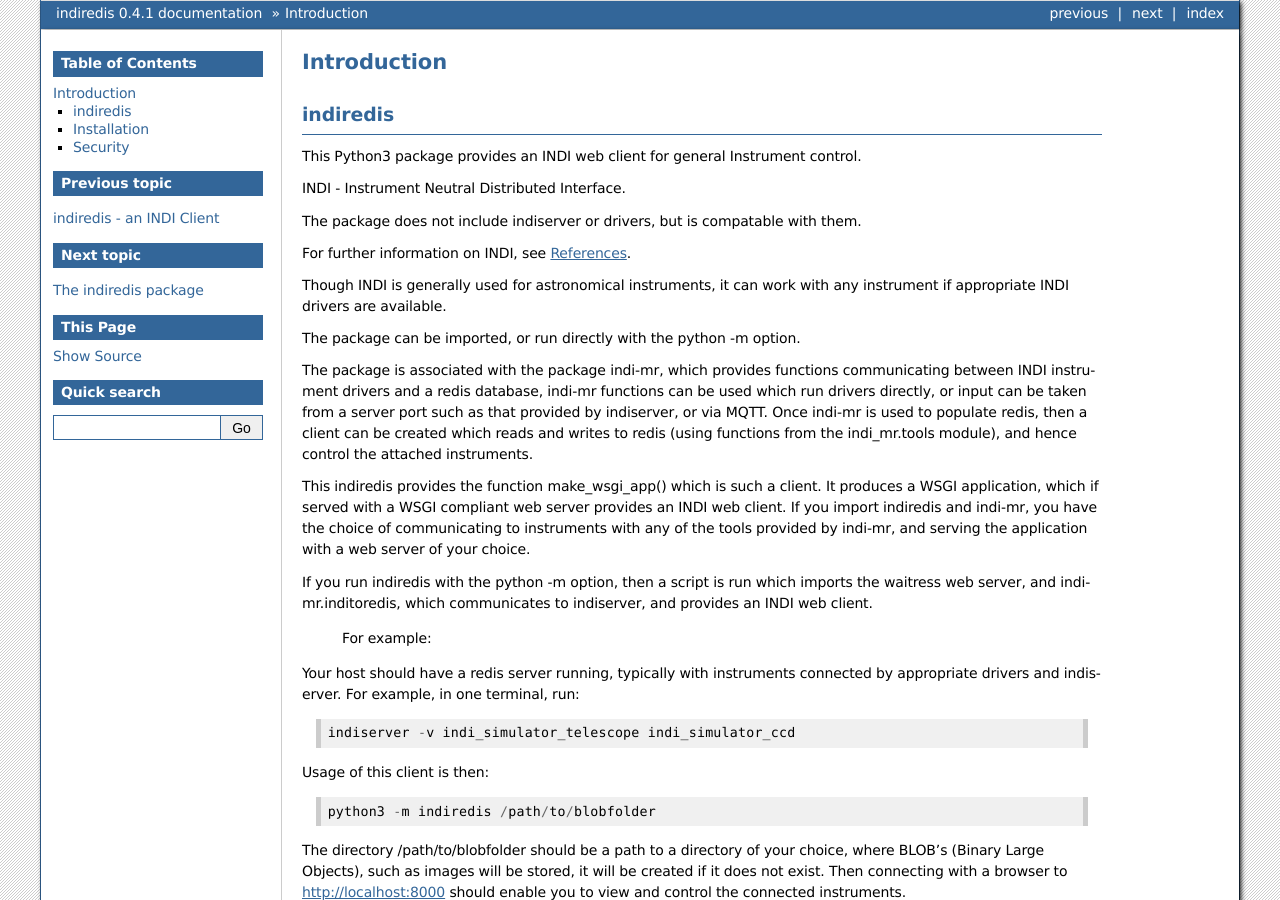
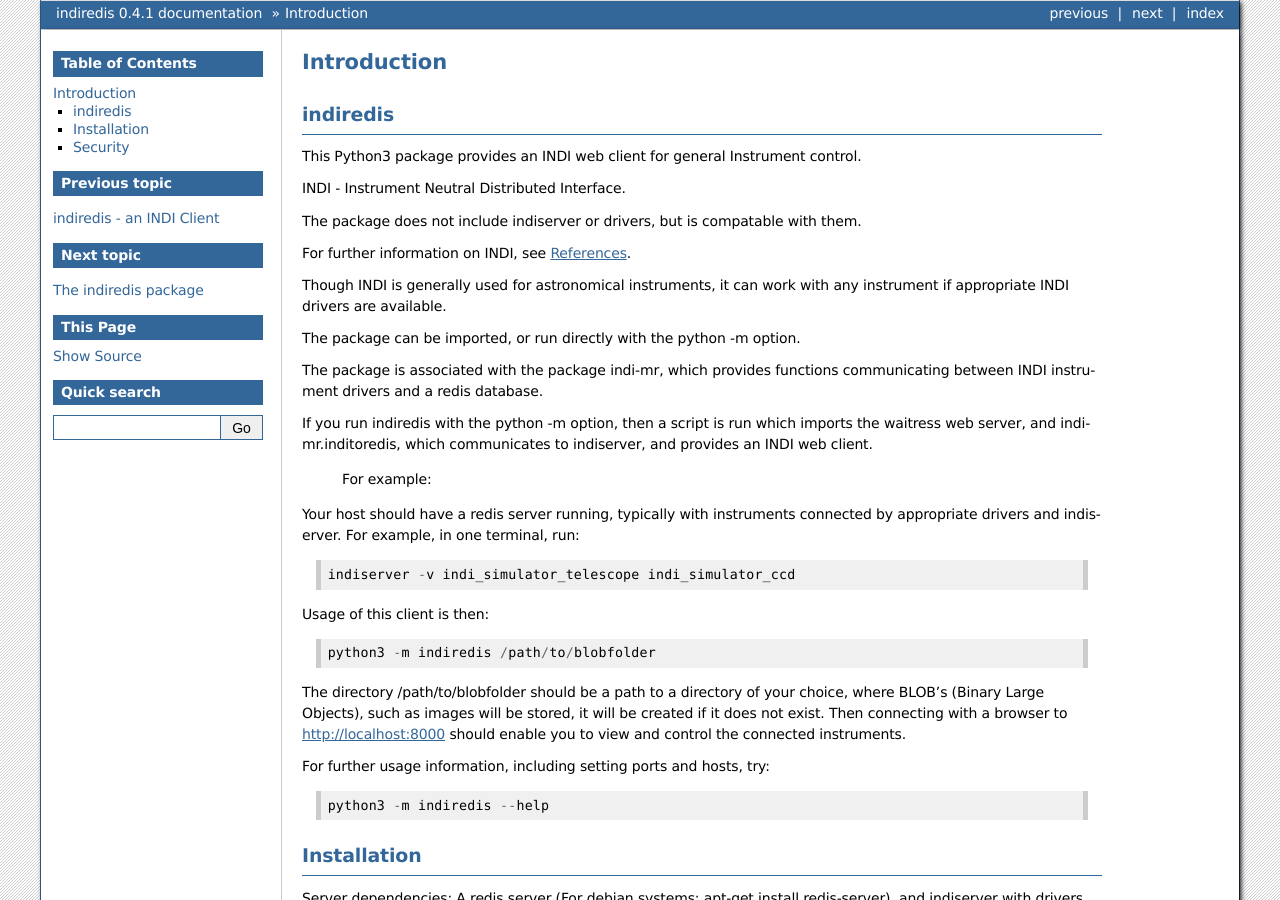
Before and after one commit to bernie-skipole/indi, a Sphinx documentation site: the page built from docs/source/usage/introduction.rst, in a window 1280 px wide and 900 px high. Built offline with Sphinx 7.4.7, drawn with Linux system fonts in a browser that asks for light colours.

Commit message:
simplified the doc introduction

```diff
--- a/docs/source/usage/introduction.rst
+++ b/docs/source/usage/introduction.rst
@@ -17,9 +17,7 @@
 
 The package can be imported, or run directly with the python -m option.
 
-The package is associated with the package indi-mr, which provides functions communicating between INDI instrument drivers and a redis database, indi-mr functions can be used which run drivers directly, or input can be taken from a server port such as that provided by indiserver, or via MQTT. Once indi-mr is used to populate redis, then a client can be created which reads and writes to redis (using functions from the indi_mr.tools module), and hence control the attached instruments.
-
-This indiredis provides the function make_wsgi_app() which is such a client. It produces a WSGI application, which if served with a WSGI compliant web server provides an INDI web client. If you import indiredis and indi-mr, you have the choice of communicating to instruments with any of the tools provided by indi-mr, and serving the application with a web server of your choice.
+The package is associated with the package indi-mr, which provides functions communicating between INDI instrument drivers and a redis database.
 
 If you run indiredis with the python -m option, then a script is run which imports the waitress web server, and indi-mr.inditoredis, which communicates to indiserver,
 and provides an INDI web client.
```
